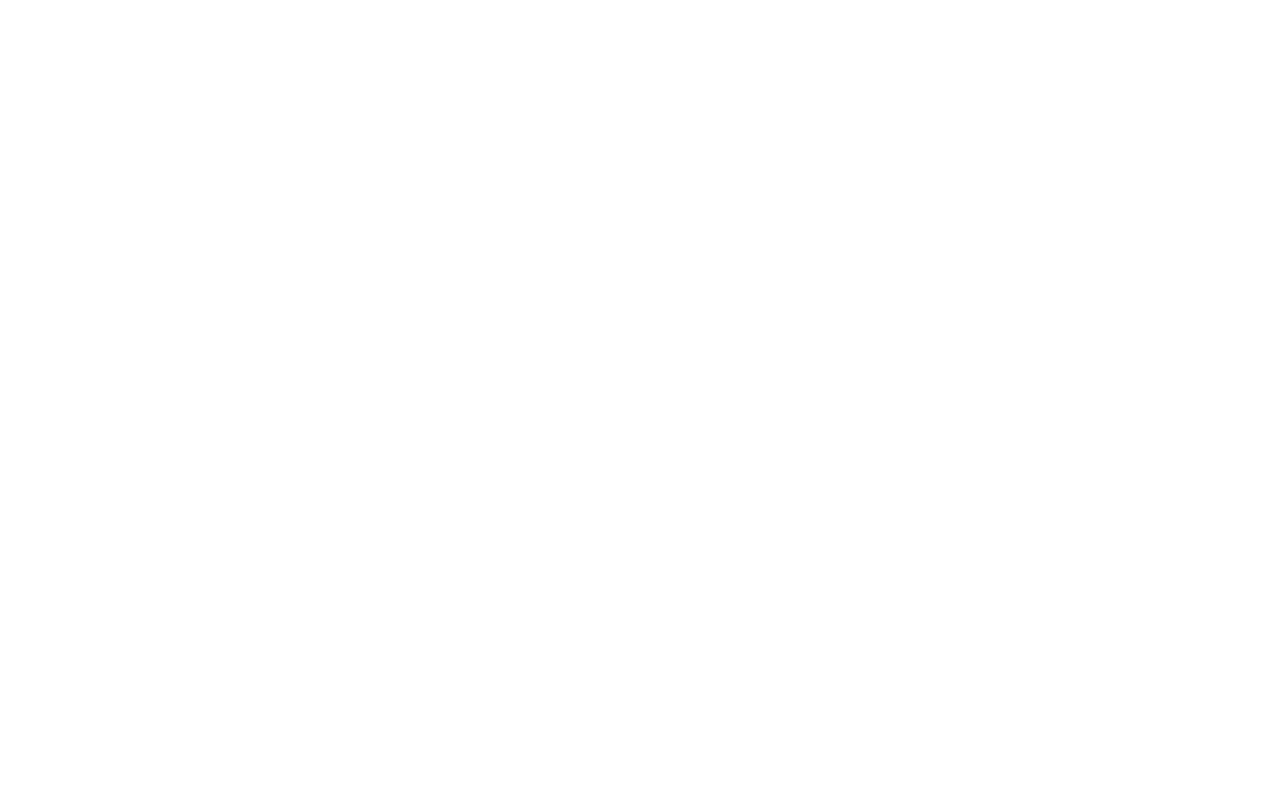
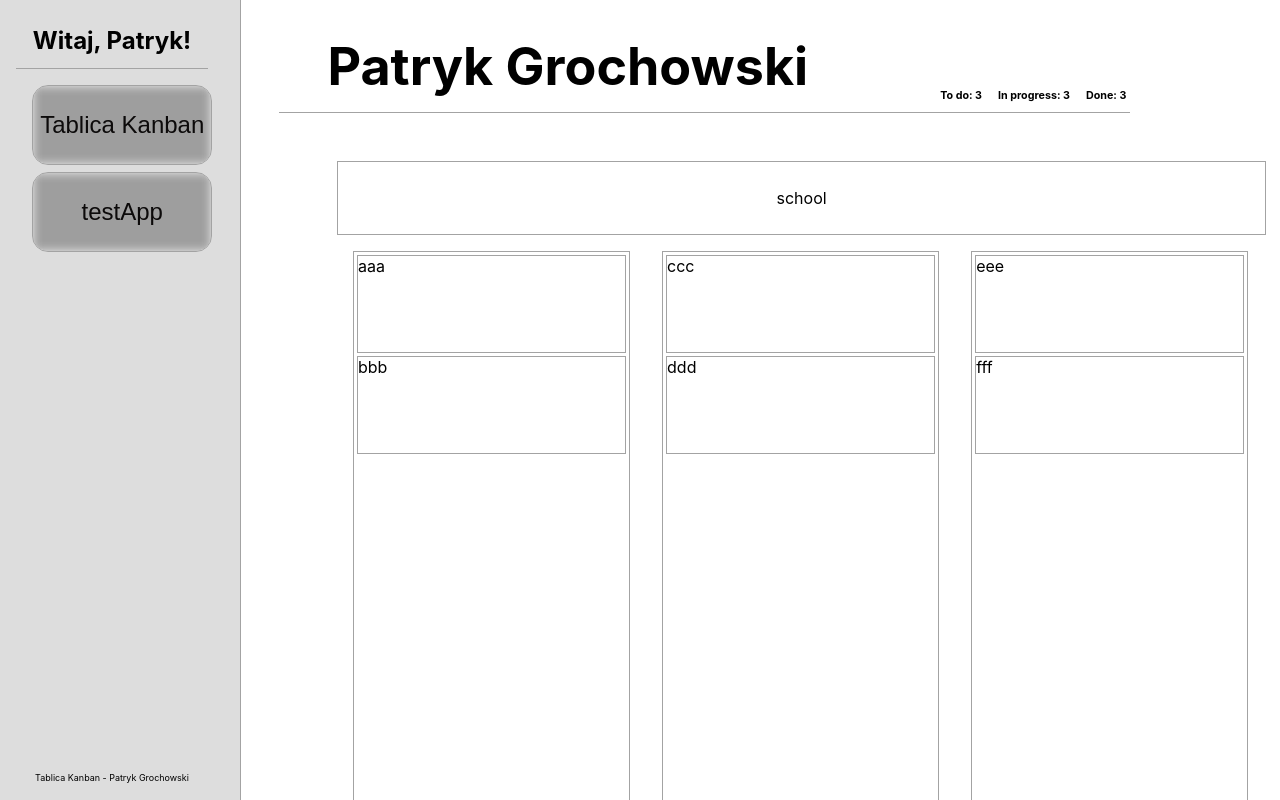
Before and after one commit to grochowp/planner, a React (Create React App) app in the folder client/: page /kanban in a window 1280 px wide. Before the commit this address had no page. Shown: the top 800 px of the page. Built offline with nearby package versions, Linux system fonts and the light colour scheme; grey boxes are pictures that could not be loaded; the HTML template or start-up script is replaced by a standard one.

Commit message:
Add Tasks component

```diff
--- a/client/src/App.js
+++ b/client/src/App.js
@@ -4,6 +4,7 @@
 import { KanbanTree } from "./Routes/KanbanTree";
 import { Login } from "./Routes/Login";
 import { BrowserRouter as Router, Route, Routes } from "react-router-dom";
+import { TestApp } from "./Routes/TestApp";
 
 const usersTemp = [
   {
@@ -14,6 +15,14 @@
     password: 1234,
     role: "user",
     picture: "aaa",
+    tasks: [
+      {
+        task: "school",
+        ToDo: ["aaa", "bbb"],
+        InProgress: ["ccc", "ddd"],
+        Done: ["eee", "fff"],
+      },
+    ],
   },
   {
     id: 1,
@@ -40,7 +49,7 @@
 ];
 
 function App() {
-  const [activeUser, setActiveUser] = useState();
+  const [activeUser, setActiveUser] = useState(usersTemp[0]);
 
   return (
     <Router>
@@ -53,6 +62,7 @@
                 path="/kanban"
                 element={<KanbanTree activeUser={activeUser} />}
               />
+              <Route path="/test" element={<TestApp />} />
             </Routes>
           </>
         ) : (
--- a/client/src/Routes/KanbanTree.js
+++ b/client/src/Routes/KanbanTree.js
@@ -1,10 +1,12 @@
 import { useState } from "react";
 import { UserCard } from "../UserCard";
+import { TasksList } from "../Tasks";
 
 export function KanbanTree({ activeUser }) {
   return (
-    <div style={{ display: "flex" }}>
+    <div className="kanbanTree">
       <UserCard user={activeUser} />
+      <TasksList tasks={activeUser.tasks} />
     </div>
   );
 }
--- /dev/null
+++ b/client/src/Routes/TestApp.js
@@ -0,0 +1,3 @@
+export function TestApp({ activeUser }) {
+  return <div style={{ display: "flex" }}>aaaa</div>;
+}
--- /dev/null
+++ b/client/src/Tasks.js
@@ -0,0 +1,33 @@
+import React, { useState } from "react";
+
+export const TasksList = ({ tasks }) => {
+  const [currentTask, setCurrentTask] = useState(tasks[0]);
+  return (
+    <div className="tasks-list-container">
+      <div className="tasks-list-task-name">{currentTask.task}</div>
+      <div className="tasks-list-tasks">
+        <div className="tasks-list-progress">
+          {currentTask.ToDo.map((el, index) => (
+            <div key={index}>
+              <p className="tasks-list-task">{el}</p>
+            </div>
+          ))}
+        </div>
+        <div className="tasks-list-progress">
+          {currentTask.InProgress.map((el, index) => (
+            <div key={index}>
+              <p className="tasks-list-task">{el}</p>
+            </div>
+          ))}
+        </div>
+        <div className="tasks-list-progress">
+          {currentTask.Done.map((el, index) => (
+            <div key={index}>
+              <p className="tasks-list-task">{el}</p>
+            </div>
+          ))}
+        </div>
+      </div>
+    </div>
+  );
+};
--- a/client/src/index.scss
+++ b/client/src/index.scss
@@ -213,3 +213,46 @@
   border-radius: 0.5rem;
   cursor: pointer;
 }
+
+.tasks-list-container {
+  width: 100%;
+  height: 45rem;
+  margin: 3rem 6rem 3rem 6rem;
+  // background-color: red;
+}
+
+.tasks-list-task-name {
+  width: 100%;
+  height: 10%;
+  justify-content: center;
+  align-items: center;
+  display: flex;
+  border: 1px solid $primary-border;
+}
+
+.tasks-list-tasks {
+  display: flex;
+  height: 100%;
+}
+
+// .tasks-list-tasks > div {
+//   flex: 1;
+//   width: 33.33%;
+//   box-sizing: border-box;
+// }
+
+.tasks-list-task {
+  // background-color: yellow;
+
+  height: 6rem;
+  margin: 3px;
+  border: 1px solid $primary-border;
+}
+
+.tasks-list-progress {
+  margin: 1rem;
+  border: 1px solid $primary-border;
+  flex: 1;
+  width: 33%;
+  box-sizing: border-box;
+}
```
